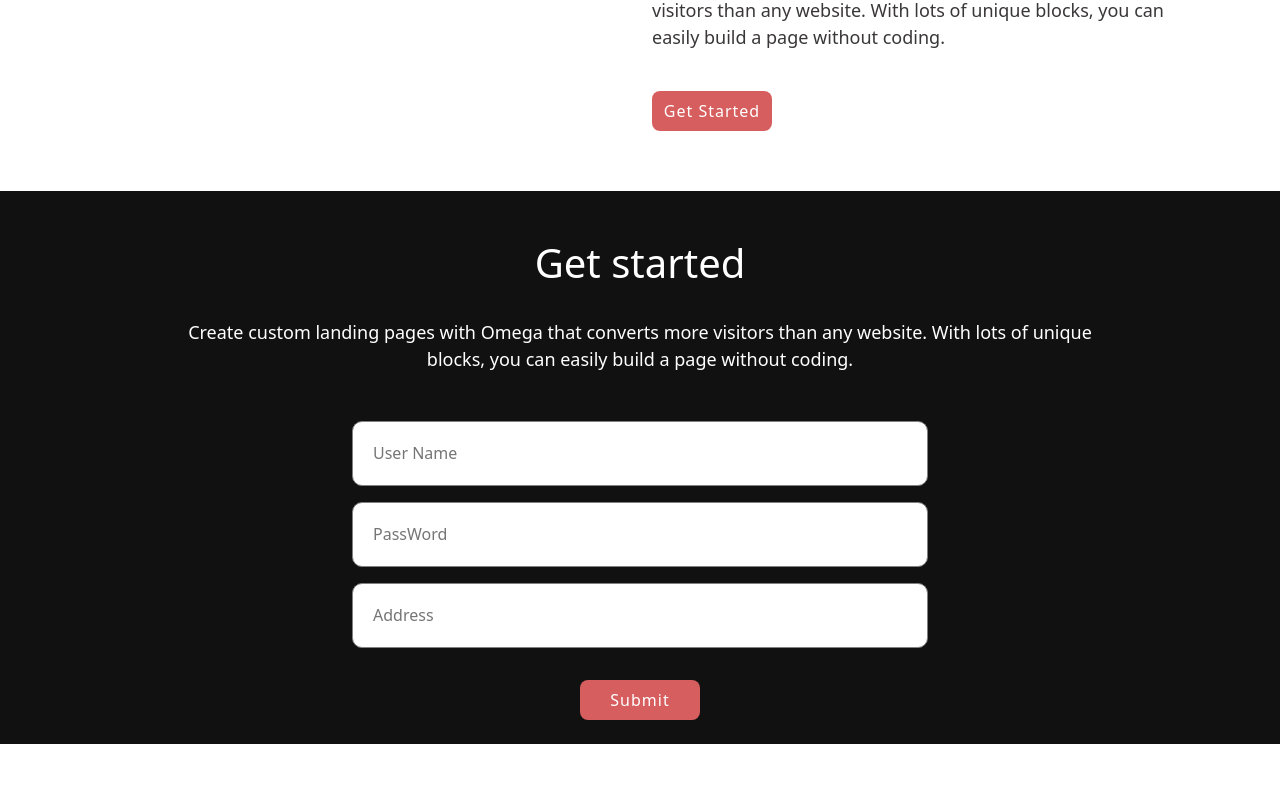
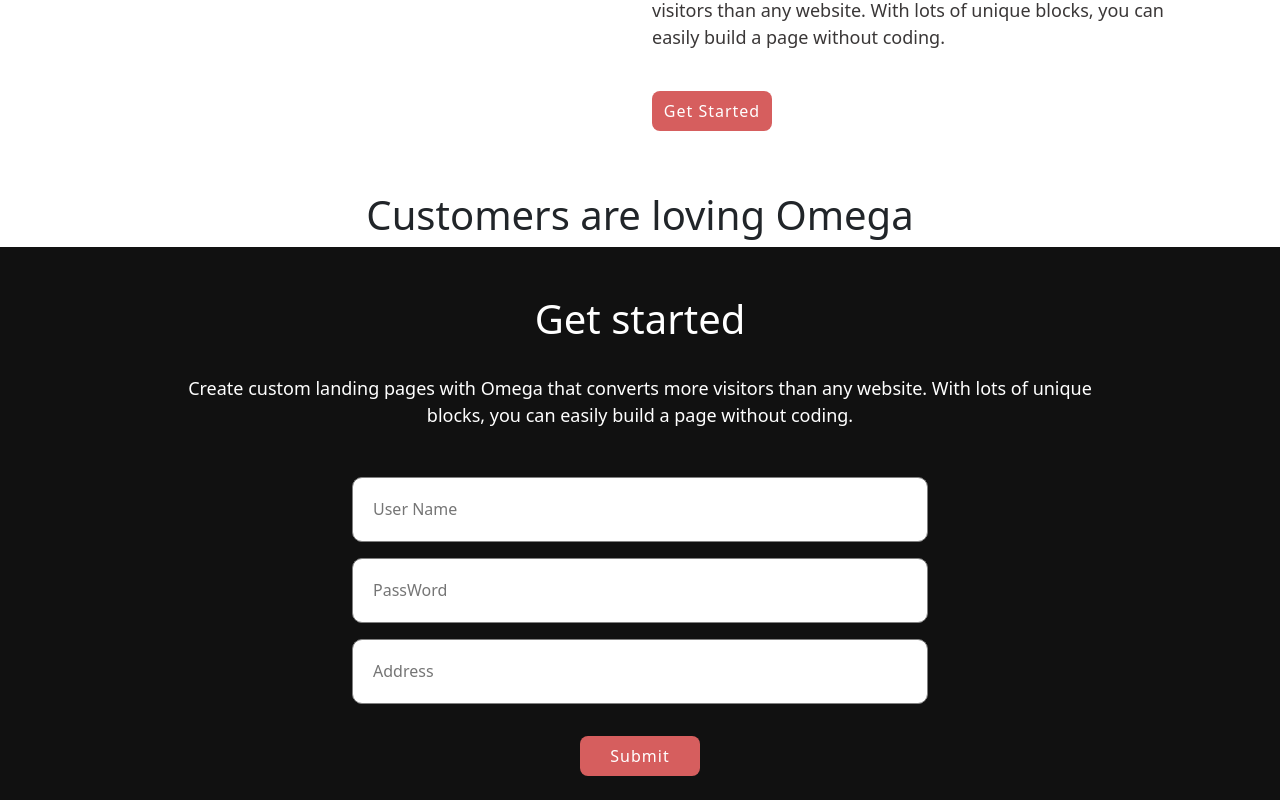
Before and after one commit to mrsamia/react_practicee, a React (Create React App) app: page / in a window 1280 px wide. Shown: the part 1932-2732 px from the top of the page. Before the commit the page ends 2676 px from the top, so only its background shows below. Built offline with nearby package versions, Linux system fonts and the light colour scheme.

Commit message:
SRM | forth

```diff
--- /dev/null
+++ b/src/component/Forth_part.js
@@ -0,0 +1,21 @@
+import Card from "./Card";
+import Header from "./Header";
+
+function Forth_part({maap=[]}) {
+    return (
+        <div className="container txt_center">
+            <div>
+                <Header title="Customers are loving Omega"/>
+            </div>
+            <div className="row">
+                {maap.map((item)=>(
+                    <div className="col-4">
+                        <Card cardTitle="hdfghg"/>
+                    </div>
+                ))}
+            </div>
+        </div>
+    );
+}
+
+export default Forth_part;
--- a/src/container/App.js
+++ b/src/container/App.js
@@ -7,6 +7,7 @@
 import Last_part from "../component/Last_part";
 import Third_part from "../component/Third_part";
 import img from "../images/img.png";
+import Forth_part from "../component/Forth_part";
 // import Mapping_prac from "../component/Mapping_prac";
 // import daata from "../data/mappingData.json";
 // import Mapping_practice_t from "../component/Mapping_practice_t";
@@ -31,6 +32,7 @@
              more visitors than any website. With lots of unique blocks, you can easily build a page without coding."
              imge={require("../images/img.png")}
              condition={true}/>
+             <Forth_part/>
             <Last_part />
 
 
```
